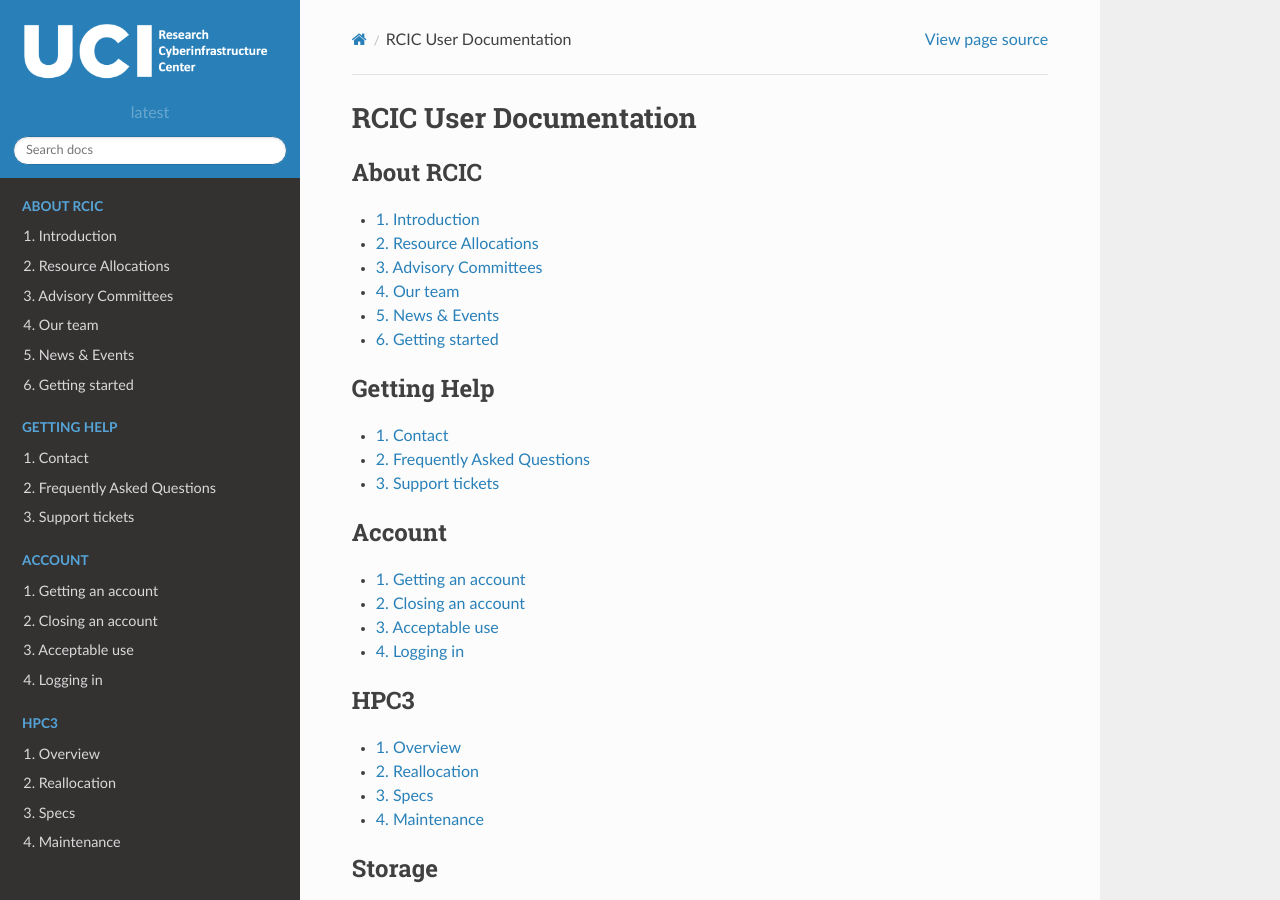
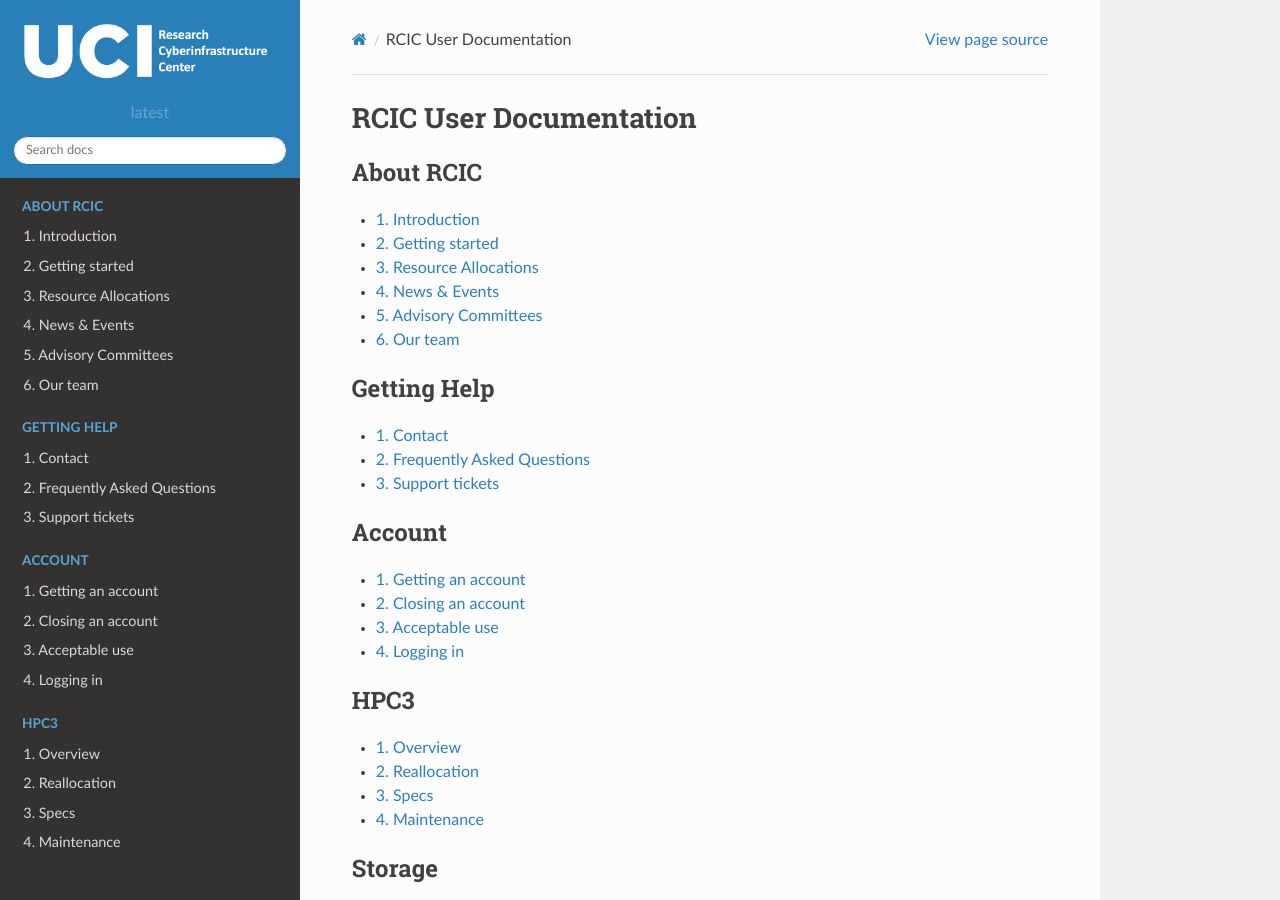
Before and after one commit to RCIC-UCI-Public/website-rcic, a Sphinx documentation site: the page built from docs/source/index.rst, in a window 1280 px wide and 900 px high. Built offline with Sphinx 7.4.7 and the Read the Docs theme 2.0.0, drawn with Linux system fonts in a browser that asks for light colours.

Commit message:
reorder items, put most commonly needed first

```diff
--- a/docs/source/index.rst
+++ b/docs/source/index.rst
@@ -9,11 +9,11 @@
    :caption: About RCIC
 
    about/intro
+   about/quick-start
    about/allocations
+   about/news
    about/advisory
    about/staff
-   about/news
-   about/quick-start
 
 .. toctree::
    :maxdepth: 1
```
